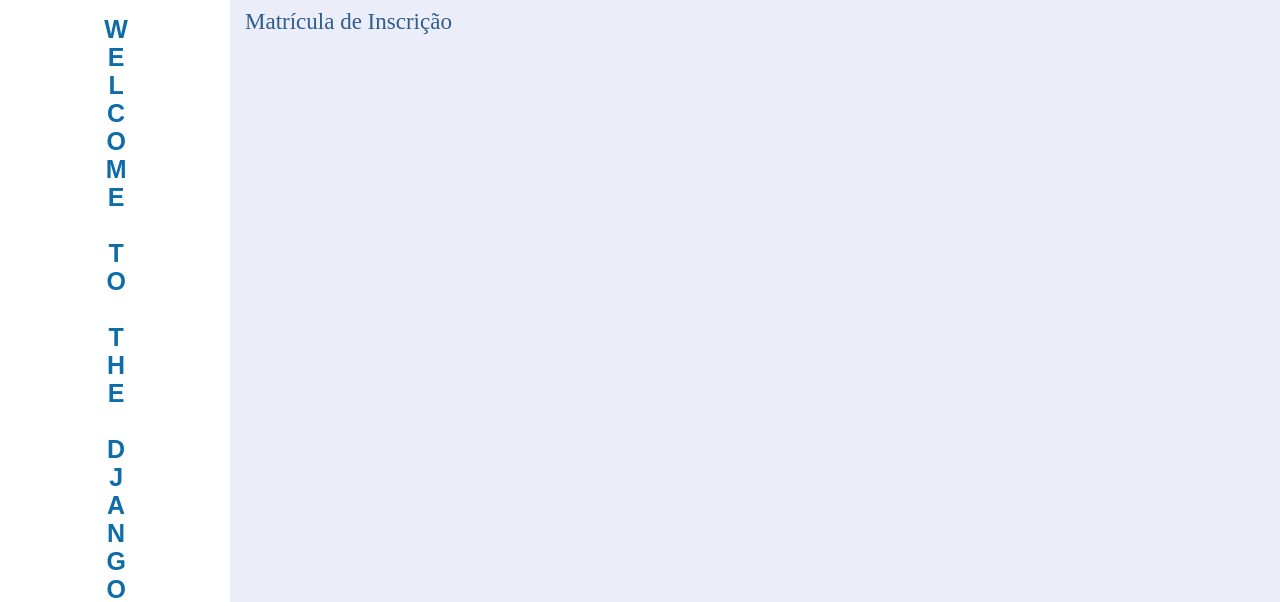
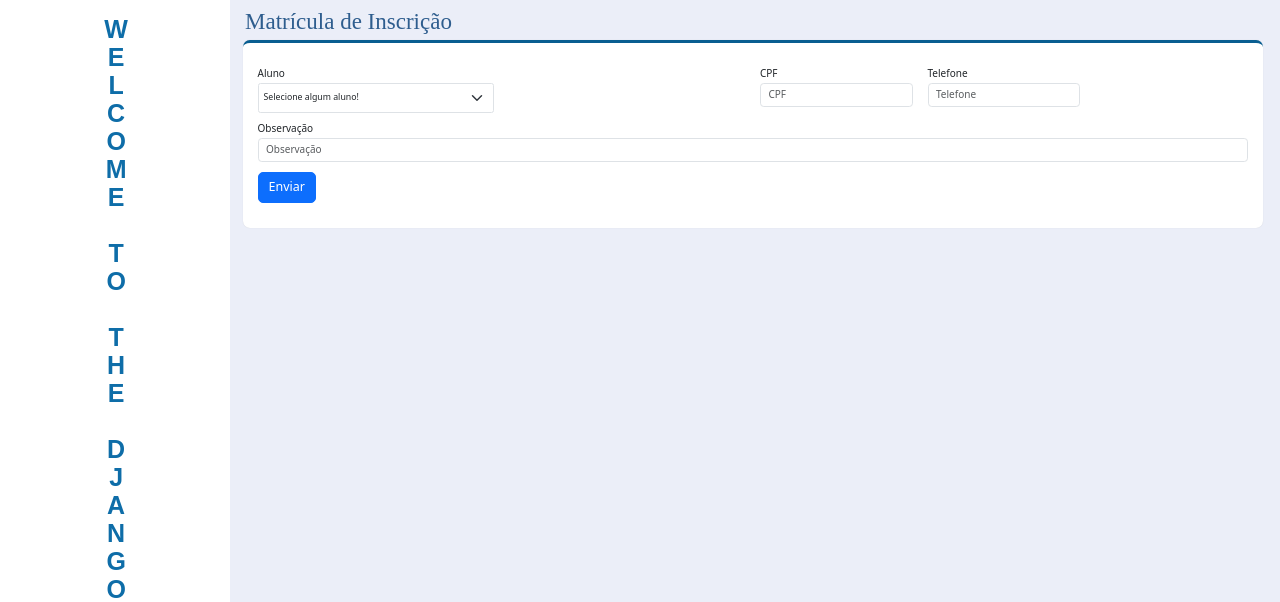
Before and after one commit to AlissonSH/wttd_fenix, a Django app: page /matricula/create/ in a window 1280 px wide. Shown: the part 100-702 px from the top of the page. Run offline with Django 4.2, Linux system fonts and the light colour scheme; parts of the project's set-up code (start-up, migrations or seed data) failed here and were passed over; some libraries are stand-ins or nearby versions.

Commit message:
Wip: Ajustes sendo realizado nos meus campos do template

```diff
--- a/eventex/registration/templates/registration/matricula_create.html
+++ b/eventex/registration/templates/registration/matricula_create.html
@@ -1,4 +1,5 @@
 {% extends 'base.html' %}
+{% load bootstrap4 %}
 
 {% block sidebar %}
 <div class="sidebar">
@@ -13,5 +14,44 @@
 {% endblock %}
 
 {% block content %}
+<div class="container">
+    <form class="form" role="form" method="POST" enctype="multipart/form-data">
+        <div class="ibox accent-primary">
+            <div class="ibox-body">
+                {% csrf_token %}
+                <div class="row">
 
+                    <div class="col-sm-3 form-group mb-0">
+                        <label for="id_student" class="form-label">{{ form.student.label }}</label>
+                        <div class="input-group input-group-sm">
+                            <select id="id_student" name="aluno" class="form-select form-select-lg mb-3" aria-label="Large select example" style="height: 30px; width: 23px;">
+                                <option value="">Selecione algum aluno!</option>
+                            </select>
+                        </div>
+                    </div>
+
+                    <div class="col-sm-3 form-group mb-0"></div>
+
+                    <div class="col-sm-2 form-group">
+                        {% bootstrap_field form.cpf %}
+                    </div>
+
+                    <div class="col-sm-2 form-group">
+                        {% bootstrap_field form.phone %}
+                    </div>
+
+                    <div class="col-sm-12 form-group">
+                        {% bootstrap_field form.observation %}
+                    </div>
+
+                </div>
+                <div class="row">
+                    <div class="col-sm-12">
+                        <button type="submit" class="btn btn-primary btn-lg">Enviar</button>
+                    </div>
+                </div>
+            </div>
+        </div>
+    </form>
+</div>
 {% endblock content %}
```
